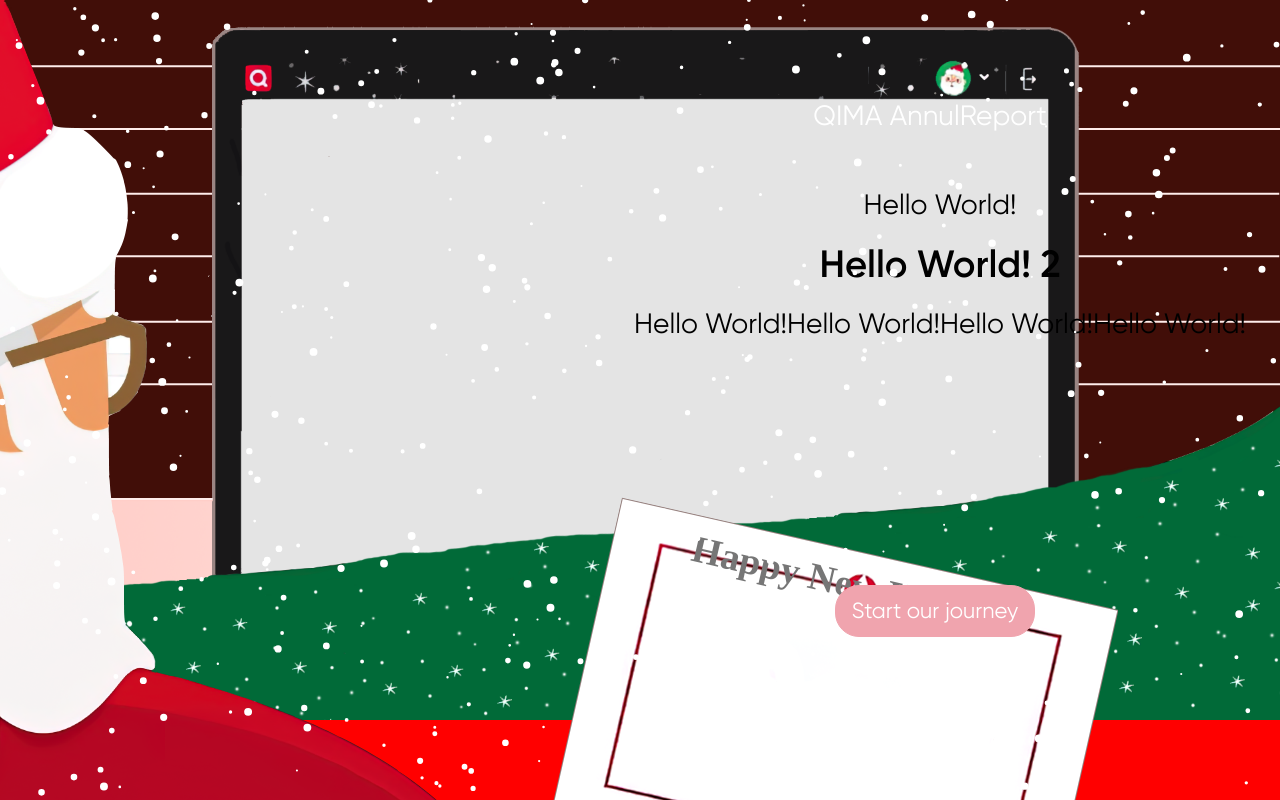
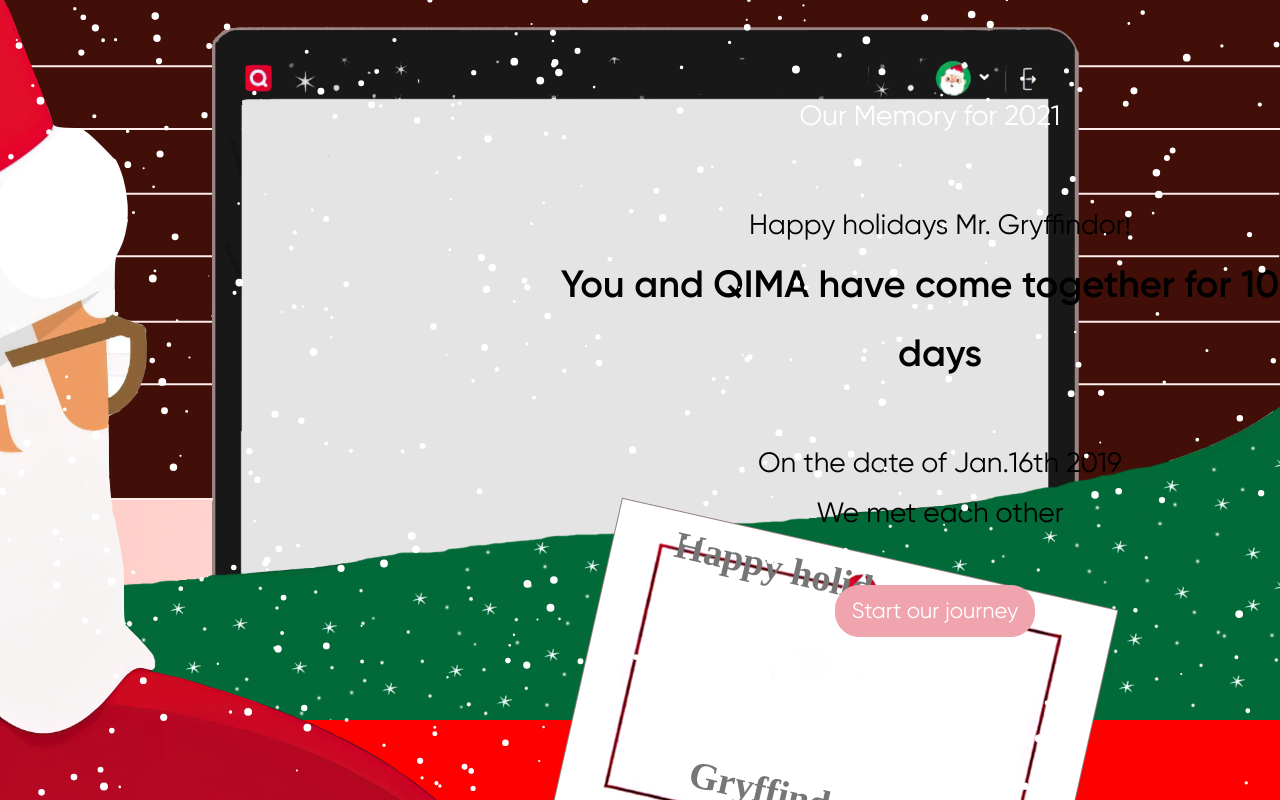
Before and after one commit to WeldonJiang/annual-report, a Vue app in the folder front-end/: page /#/ in a window 1280 px wide. Shown: the top 800 px of the page. Built offline with nearby package versions, Linux system fonts and the light colour scheme.

Commit message:
update menu text

```diff
--- a/front-end/src/components/menu.vue
+++ b/front-end/src/components/menu.vue
@@ -5,7 +5,7 @@
       <div id="tx1">
         <img src="../../static/img/tx1.png" />
         <div id="tx-title">
-          <span>QIMA AnnulReport</span>
+          <span>Our Memory for 2021</span>
         </div>
       </div>
       <div id="tx2">
@@ -16,12 +16,13 @@
       </div>
       <div id="tx4">
         <img src="../../static/img/tx4.png" />
-        <div id="tx4-brand">Happy New Year!</div>
+        <div id="tx4-brand">Happy holidays Mr. Gryffindor!</div>
       </div>
       <div id="tx-content">
-        <span>Hello World!</span><br />
-        <span style="font-size: 38px; font-weight: 700">Hello World! 2</span><br />
-        <span>Hello World!Hello World!Hello World!Hello World!</span>
+        <span>Happy holidays Mr. Gryffindor!</span><br />
+        <span style="font-size: 38px; font-weight: 700">You and QIMA have come together for 1059 days</span><br /><br />
+        <span>On the date of Jan.16th 2019 </span><br/>
+        <span>We met each other</span>
       </div>
     </div>
     <div id="tx5">
@@ -465,7 +466,7 @@
   display: none;
   height: 300px;
   position: absolute;
-  top: 180px;
+  top: 200px;
   left: 550px;
   text-align: center;
   font-size: 28px;
```
